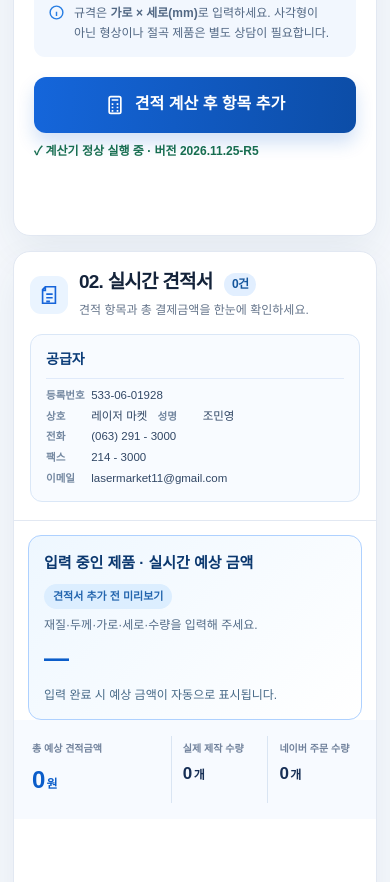
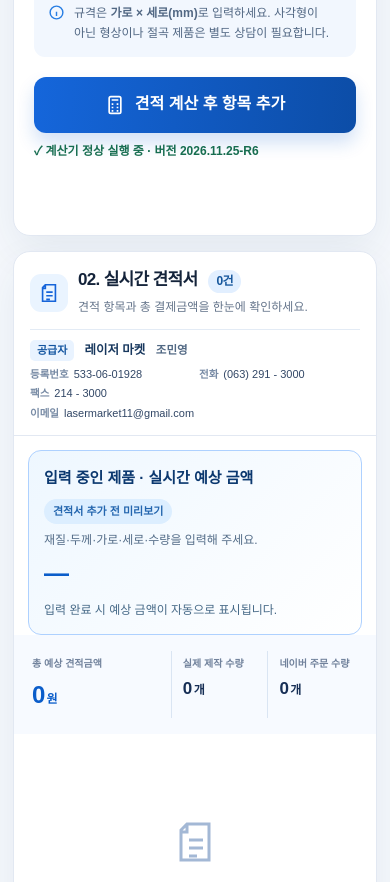
Before and after one commit to yms11/LASERMARKET, a plain HTML site: page index.html in a window 390 px wide. Shown: the part 880-1762 px from the top of the page. Drawn offline with Linux system fonts and the light colour scheme.

Commit message:
Add files via upload

```diff
--- a/index.html
+++ b/index.html
@@ -109,6 +109,35 @@
       .quote-top-row .draft-panel{padding:15px}
     }
     @media(max-width:420px){.quote-top-row .draft-content{flex-direction:column;align-items:flex-start;gap:4px}}
+
+    /* R6: 견적서 제목을 먼저 보여 주고, 공급자는 오른쪽의 얇은 정보 영역으로 간결하게 배치 */
+    .result-header{display:grid;grid-template-columns:minmax(0,1fr) minmax(295px,1.32fr);align-items:center;gap:14px;padding:19px 23px}
+    .result-title-left{align-items:center;padding:0;gap:10px}
+    .result-title-left h3{font-size:18px;white-space:nowrap}
+    .result-header .supplier-card{display:block;margin:0;min-width:0;padding:2px 0 2px 16px;background:transparent;border:0;border-left:2px solid #d4e5fa;border-radius:0}
+    .result-header .supplier-primary{display:flex;align-items:center;gap:10px;margin-bottom:6px;min-width:0}
+    .result-header .supplier-heading{display:inline-block;flex:0 0 auto;border:0;margin:0;padding:2px 7px;border-radius:5px;background:#e9f3ff;color:#1355a0;font-size:11px;line-height:1.5}
+    .result-header .supplier-name{color:#18385e;font-weight:800;font-size:12.5px;white-space:nowrap}
+    .result-header .supplier-name b{margin-left:7px;font-weight:650;color:#526984;font-size:11.5px}
+    .result-header .supplier-detail{display:grid;grid-template-columns:1fr 1fr;gap:2px 10px;font-size:11.5px;line-height:1.5;color:#324766}
+    .result-header .supplier-detail>div{display:flex;align-items:baseline;gap:5px;min-width:0}
+    .result-header .supplier-detail .label{flex:0 0 auto;min-width:0;display:inline;font-size:10.5px;font-weight:700;color:#788ba5;margin:0}
+    .result-header .supplier-detail .supplier-email{grid-column:1/-1;white-space:nowrap;overflow-wrap:normal}
+    .result-header .supplier-detail .supplier-email>span:last-child{overflow-wrap:anywhere;white-space:normal}
+    @media (max-width:1190px){
+      .result-header{grid-template-columns:1fr;align-items:start;gap:11px}
+      .result-header .supplier-card{padding-left:12px;margin-left:48px}
+      .result-header .supplier-detail{grid-template-columns:1fr 1fr}
+      .result-header .supplier-detail .supplier-email{grid-column:1/-1}
+    }
+    @media (max-width:650px){
+      .result-header{padding:17px 16px 13px;gap:12px}
+      .result-header .supplier-card{margin-left:0;border-left:0;border-top:1px solid #e3ebf5;padding:10px 0 0}
+      .result-header .supplier-primary{margin-bottom:5px}
+      .result-header .supplier-detail{grid-template-columns:1fr 1fr;gap:3px 8px;font-size:11px}
+      .result-header .supplier-detail .supplier-email{grid-column:1/-1}
+      .result-title-left h3{font-size:17px}
+    }
   </style>
 </head>
 <body>
@@ -132,7 +161,7 @@
   <main class="wrap">
     <div class="intro">
       <div><h2>제작 금액을 간편하게 확인하세요.</h2><p>재질과 규격을 입력하면 예상 금액을 바로 확인할 수 있습니다. 버튼을 누르면 견적서에 추가됩니다.</p></div>
-      <span class="updated">모든 금액은 원(₩) 기준 · 업데이트 2026.11.25-R5</span>
+      <span class="updated">모든 금액은 원(₩) 기준 · 업데이트 2026.11.25-R6</span>
     </div>
     <div class="columns">
       <section class="card" aria-labelledby="form-title">
@@ -159,15 +188,14 @@
         <div class="card-head result-header">
           <div class="result-title-left"><span class="icon-circle" aria-hidden="true"><svg viewBox="0 0 24 24" fill="none" stroke="currentColor" stroke-width="1.8"><path d="M8 3h11v18H5V6l3-3Zm0 0v4H5M9 11h7m-7 4h7m-7 4h4"/></svg></span><div><h3 id="result-title">02. 실시간 견적서 <span id="added-count" class="added-count">0건</span></h3><p>견적 항목과 총 결제금액을 한눈에 확인하세요.</p></div></div>
           <section class="supplier-card" aria-label="견적서 공급자 정보">
-          <div class="supplier-heading">공급자</div>
-          <div class="supplier-detail">
-            <div><span class="label">등록번호</span> 533-06-01928</div>
-            <div><span class="label">상호</span> 레이저 마켓 <span class="label" style="margin-left:7px">성명</span> 조민영</div>
-            <div><span class="label">전화</span> (063) 291 - 3000</div>
-            <div><span class="label">팩스</span> 214 - 3000</div>
-            <div class="supplier-email"><span class="label">이메일</span> lasermarket11@gmail.com</div>
-          </div>
-        </section>
+            <div class="supplier-primary"><strong class="supplier-heading">공급자</strong><span class="supplier-name">레이저 마켓 <b>조민영</b></span></div>
+            <div class="supplier-detail">
+              <div><span class="label">등록번호</span><span>533-06-01928</span></div>
+              <div><span class="label">전화</span><span>(063) 291 - 3000</span></div>
+              <div><span class="label">팩스</span><span>214 - 3000</span></div>
+              <div class="supplier-email"><span class="label">이메일</span><span>lasermarket11@gmail.com</span></div>
+            </div>
+          </section>
         </div>
         <div class="quote-top-row" aria-label="입력 중인 제품 실시간 예상 견적">
         <section id="draft-panel" class="draft-panel" aria-live="polite" aria-label="입력 중인 견적 실시간 미리보기">
@@ -197,7 +225,7 @@
   <section id="print-quote" aria-label="견적서 출력용"><h2>레이저 마켓 견적서</h2><div class="print-meta">발행일: <span id="print-date"></span></div><div class="supplier-print"><div class="supplier-print-name">공급자</div><div class="supplier-print-detail">등 록 번 호 : 533-06-01928<br>상 호 : 레이저 마켓&nbsp;&nbsp; 성명 : 조민영<br>T.(063) 291 - 3000 &nbsp; F:214 - 3000<br>E-mail : lasermarket11@gmail.com</div></div><table><thead><tr><th>No</th><th>재질/두께</th><th>규격(mm)</th><th>수량</th><th>단가</th><th>공급가액</th><th>네이버 주문 수량</th></tr></thead><tbody id="print-rows"></tbody></table><div class="print-total" id="print-total"></div><p class="print-meta">본 견적은 사각 절단 예상 금액이며 배송비 및 추가 가공 등은 별도입니다. 실제 제작 조건에 따라 금액이 변경될 수 있습니다.</p></section>
 <script>
   'use strict';
-  const APP_VERSION='2026.11.25-R5';
+  const APP_VERSION='2026.11.25-R6';
   // 로딩 및 스크립트 오류를 눈에 보이게 표시합니다.
   window.addEventListener('error', function (ev) {
     const el=document.getElementById('calculator-status');
```
